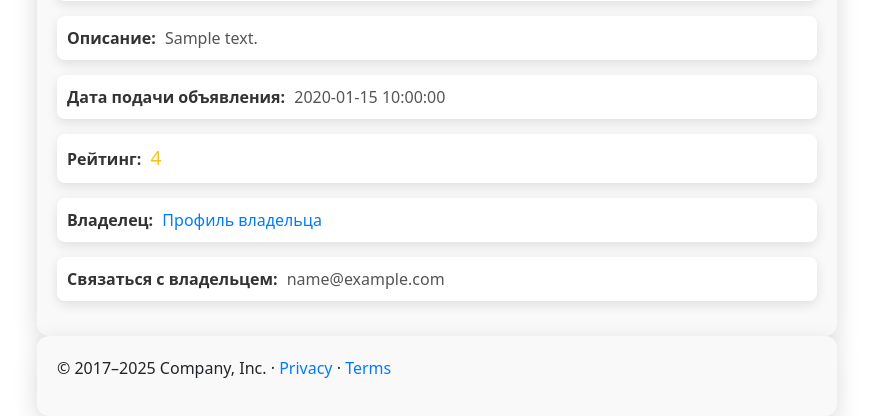
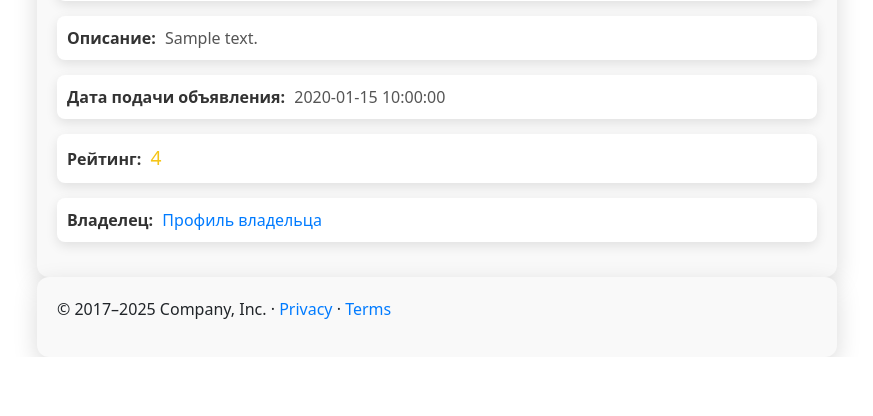
Before and after one commit to Tempays/web_project, a Flask app: template templates/adver.html in a window 1280 px wide. Shown: the part 649-1065 px from the top of the page, without its empty margins (203-1076 px from the left). After the commit the page ends 1006 px from the top, so only its background shows below. Run offline with Flask 3, Linux system fonts and the light colour scheme; the template is opened without the code that fills it: most values are stand-ins (such as "Sample title", 1, 10 or a date in 2020); grey boxes marked "Sample" are stand-in pictures.

Commit message:
Update adver.html

```diff
--- a/templates/adver.html
+++ b/templates/adver.html
@@ -42,11 +42,6 @@
     <div class="info-item"><span class="label">Дата подачи объявления:</span> <span class="value">{{ date }}</span></div>
     <div class="info-item"><span class="label">Рейтинг:</span> <span class="stars">{{ rating }}</span></div>
     <div class="info-item"><span class="label">Владелец:</span> <span class="value"><a href="/user_profile/{{ accommodation.owner.id }}">Профиль владельца</a></span></div>
-    {% if number %}
-    <div class="info-item"><span class="label">Связаться с владельцем:</span> <span class="value">{{ accommodation.owner.phone_number }} / {{ accommodation.owner.email }}</span></div>
-    {% else %}
-    <div class="info-item"><span class="label">Связаться с владельцем:</span> <span class="value">{{ accommodation.owner.email }}</span></div>
-    {% endif %}
     {% if show_rate and accommodation.owner.id != current_user.id %}
          <div class="info-item rating-container">
         <span class="label">Поставить оценку:</span>
@@ -65,5 +60,8 @@
         </form>
     </div>
     {% endif %}
+    {% if current_user.is_authenticated and accommodation.owner.id != current_user.id%}
+    <a class="btn btn-warning" href="/rent/{{ accommodation.id }}">Арендовать</a>
+    {% endif %}
 </div>
 {% endblock %}
```
